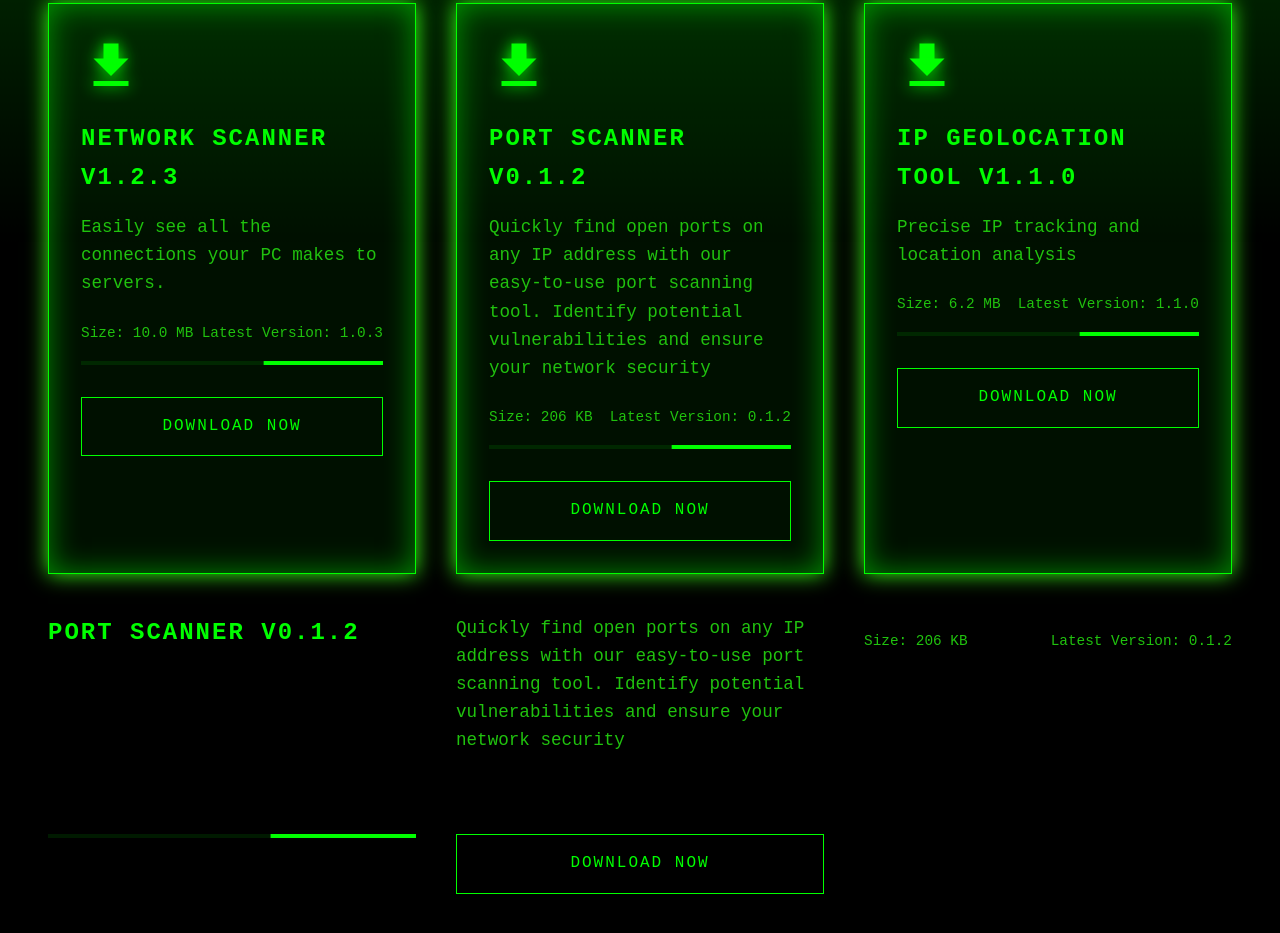
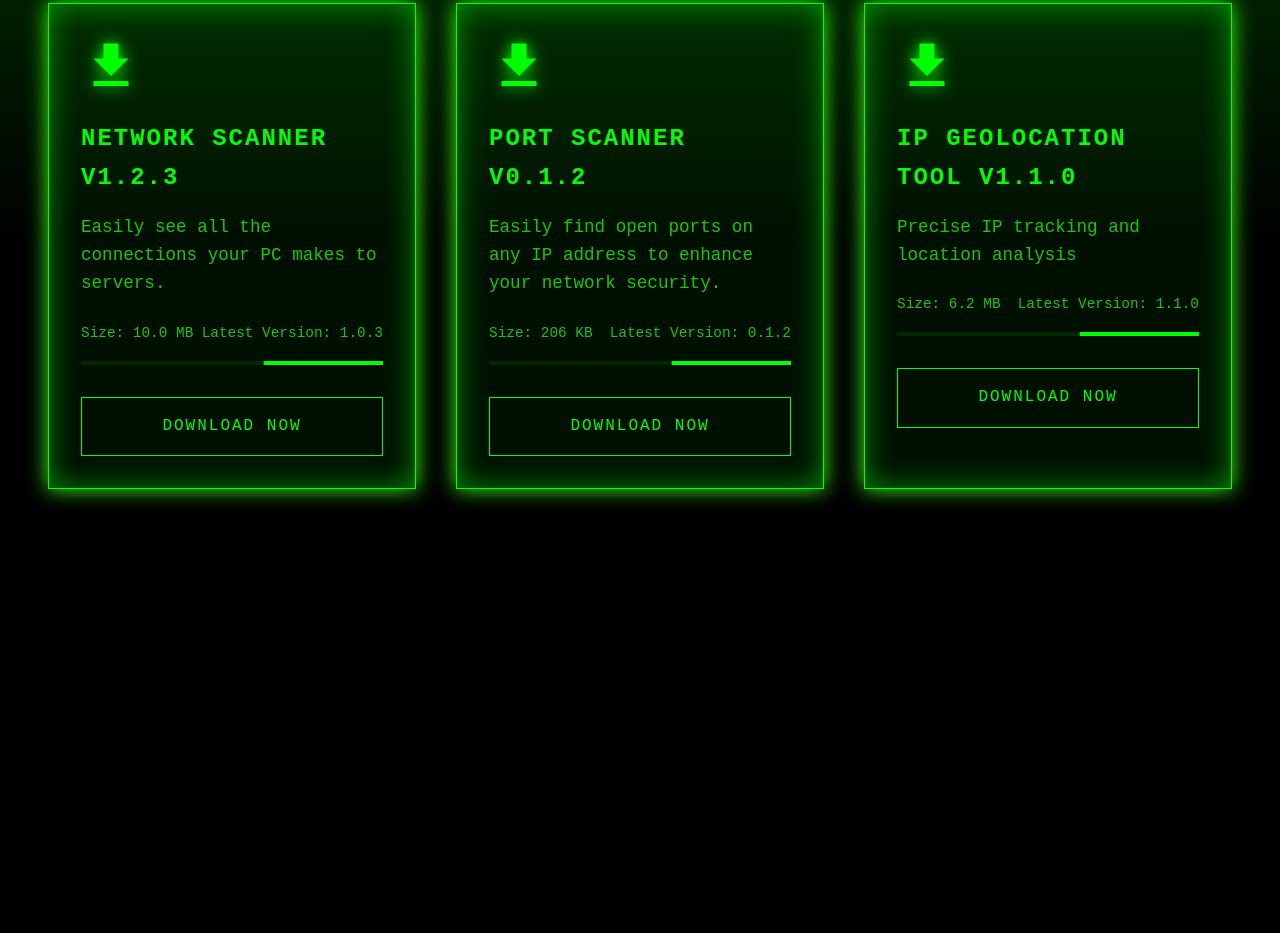
Before and after one commit to dimitriskleov/scrify.github.io, a plain HTML site: page index.html in a window 1280 px wide. Shown: the part 1087-2020 px from the top of the page. After the commit the page ends 1624 px from the top, so only its background shows below. Drawn offline with Linux system fonts and the light colour scheme.

Commit message:
Update index.html

```diff
--- a/index.html
+++ b/index.html
@@ -372,7 +372,7 @@ body {
             <path d="M19 9h-4V3H9v6H5l7 7 7-7zM5 18v2h14v-2H5z"/>
         </svg>
         <h2 class="tool-title">Port Scanner v0.1.2</h2>
-        <p class="tool-description">Quickly find open ports on any IP address with our easy-to-use port scanning tool. Identify potential vulnerabilities and ensure your network security</p>
+        <p class="tool-description">Easily find open ports on any IP address to enhance your network security.</p>
         <div class="download-info">
             <span class="file-size">Size: 206 KB</span>
             <span class="version">Latest Version: 0.1.2</span>
@@ -397,19 +397,6 @@ body {
             <div class="progress-bar"></div>
         </div>
         <a href="https://scrify.xyz/ip-geo.exe" class="cta-button download-btn">Download Now</a>
-    </div>
-
-          </svg>
-        <h2 class="tool-title">Port Scanner v0.1.2</h2>
-        <p class="tool-description">Quickly find open ports on any IP address with our easy-to-use port scanning tool. Identify potential vulnerabilities and ensure your network security</p>
-        <div class="download-info">
-            <span class="file-size">Size: 206 KB</span>
-            <span class="version">Latest Version: 0.1.2</span>
-        </div>
-        <div class="download-progress">
-            <div class="progress-bar"></div>
-        </div>
-        <a href="https://scrify.xyz/port-scanner.exe" class="cta-button download-btn">Download Now</a>
     </div>
 </main>
 
```
